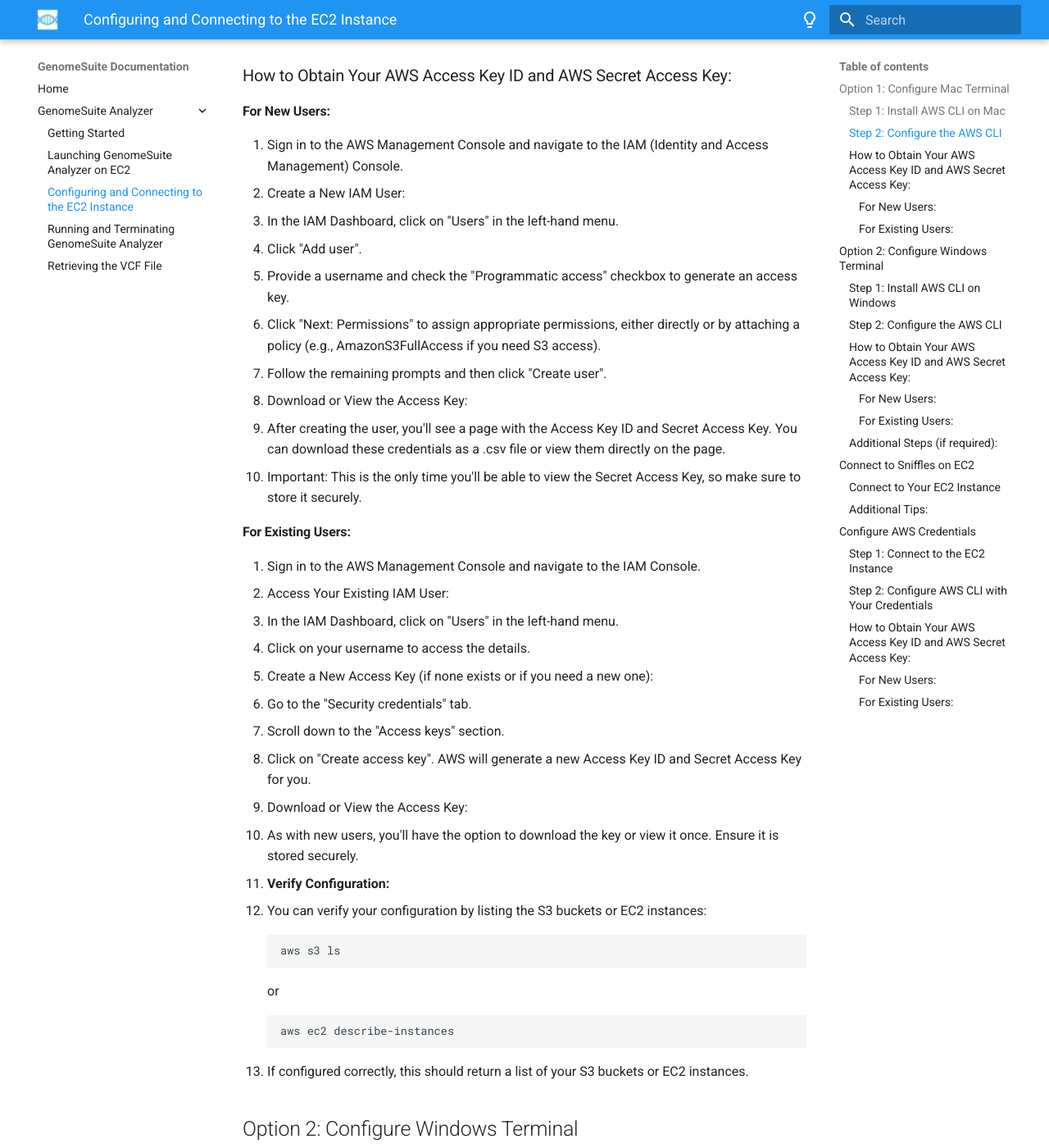
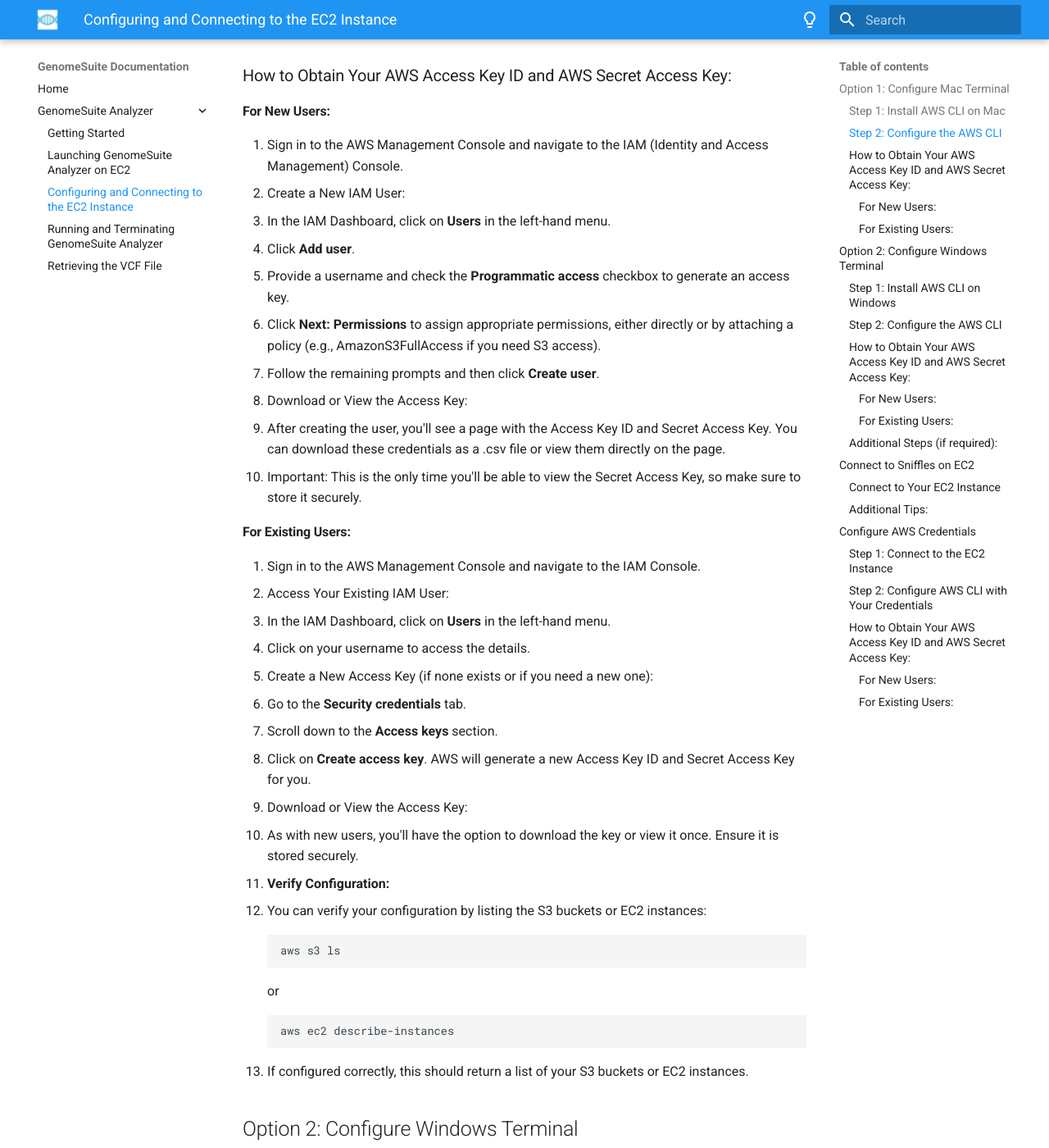
Before and after one commit to The-Sequencing-Center/GenomeSuite-Docs, an MkDocs documentation site: the page built from docs/analyzer-config-connect.md, in a window 1280 px wide and 1400 px high, scrolled down 1398 px. Shown: the whole window at 82% size. Built offline with MkDocs 1.6.1 and Material for MkDocs 9.7.7, drawn with Linux system fonts in a browser that asks for light colours; some of the changed text lies outside the part shown.

Commit message:
Update GS page and fix " to ** markings

````diff
--- a/docs/analyzer-config-connect.md
+++ b/docs/analyzer-config-connect.md
@@ -15,7 +15,7 @@
    * Homebrew is a package manager for macOS that simplifies the installation of software. If you don't have Homebrew installed, run the following command in Terminal:
 
      ```
-     /bin/bash -c "$(curl -fsSL https://raw.githubusercontent.com/Homebrew/install/HEAD/install.sh)"
+     /bin/bash -c **$(curl -fsSL https://raw.githubusercontent.com/Homebrew/install/HEAD/install.sh)**
      ```
    * Follow the on-screen instructions to complete the installation.
 
@@ -54,11 +54,11 @@
 #### For New Users:
 1. Sign in to the AWS Management Console and navigate to the IAM (Identity and Access Management) Console.
 2. Create a New IAM User:
-   * In the IAM Dashboard, click on "Users" in the left-hand menu.
-   * Click "Add user".
-   * Provide a username and check the "Programmatic access" checkbox to generate an access key.
-   * Click "Next: Permissions" to assign appropriate permissions, either directly or by attaching a policy (e.g., AmazonS3FullAccess if you need S3 access).
-   * Follow the remaining prompts and then click "Create user".
+   * In the IAM Dashboard, click on **Users** in the left-hand menu.
+   * Click **Add user**.
+   * Provide a username and check the **Programmatic access** checkbox to generate an access key.
+   * Click **Next: Permissions** to assign appropriate permissions, either directly or by attaching a policy (e.g., AmazonS3FullAccess if you need S3 access).
+   * Follow the remaining prompts and then click **Create user**.
 3. Download or View the Access Key:
    * After creating the user, you'll see a page with the Access Key ID and Secret Access Key. You can download these credentials as a .csv file or view them directly on the page.
    * Important: This is the only time you'll be able to view the Secret Access Key, so make sure to store it securely.
@@ -66,12 +66,12 @@
 #### For Existing Users:
 1. Sign in to the AWS Management Console and navigate to the IAM Console.
 2. Access Your Existing IAM User:
-   * In the IAM Dashboard, click on "Users" in the left-hand menu.
+   * In the IAM Dashboard, click on **Users** in the left-hand menu.
    * Click on your username to access the details.
 3. Create a New Access Key (if none exists or if you need a new one):
-   * Go to the "Security credentials" tab.
-   * Scroll down to the "Access keys" section.
-   * Click on "Create access key". AWS will generate a new Access Key ID and Secret Access Key for you.
+   * Go to the **Security credentials** tab.
+   * Scroll down to the **Access keys** section.
+   * Click on **Create access key**. AWS will generate a new Access Key ID and Secret Access Key for you.
 4. Download or View the Access Key:
    * As with new users, you'll have the option to download the key or view it once. Ensure it is stored securely.
 
@@ -130,11 +130,11 @@
 #### For New Users:
 1. Sign in to the AWS Management Console and navigate to the IAM (Identity and Access Management) Console.
 2. Create a New IAM User:
-   * In the IAM Dashboard, click on "Users" in the left-hand menu.
-   * Click "Add user".
-   * Provide a username and check the "Programmatic access" checkbox to generate an access key.
-   * Click "Next: Permissions" to assign appropriate permissions, either directly or by attaching a policy (e.g., AmazonS3FullAccess if you need S3 access).
-   * Follow the remaining prompts and then click "Create user".
+   * In the IAM Dashboard, click on **Users** in the left-hand menu.
+   * Click **Add user**.
+   * Provide a username and check the **Programmatic access** checkbox to generate an access key.
+   * Click **Next: Permissions** to assign appropriate permissions, either directly or by attaching a policy (e.g., AmazonS3FullAccess if you need S3 access).
+   * Follow the remaining prompts and then click **Create user**.
 3. Download or View the Access Key:
    * After creating the user, you'll see a page with the Access Key ID and Secret Access Key. You can download these credentials as a .csv file or view them directly on the page.
    * Important: This is the only time you'll be able to view the Secret Access Key, so make sure to store it securely.
@@ -142,12 +142,12 @@
 #### For Existing Users:
 1. Sign in to the AWS Management Console and navigate to the IAM Console.
 2. Access Your Existing IAM User:
-   * In the IAM Dashboard, click on "Users" in the left-hand menu.
+   * In the IAM Dashboard, click on **Users** in the left-hand menu.
    * Click on your username to access the details.
 3. Create a New Access Key (if none exists or if you need a new one):
-   * Go to the "Security credentials" tab.
-   * Scroll down to the "Access keys" section.
-   * Click on "Create access key". AWS will generate a new Access Key ID and Secret Access Key for you.
+   * Go to the **Security credentials** tab.
+   * Scroll down to the **Access keys** section.
+   * Click on **Create access key**. AWS will generate a new Access Key ID and Secret Access Key for you.
 4. Download or View the Access Key:
    * As with new users, you'll have the option to download the key or view it once. Ensure it is stored securely.
 
@@ -191,7 +191,7 @@
      ```
      ssh -i /path/to/your-keypair.pem ubuntu@your-instance-public-dns
      ```
-   * Replace `/path/to/your-keypair.pem` with the path to your .pem file and `your-instance-public-dns` with the Public DNS address of your EC2 instance. You can find the Public DNS in the AWS Management Console under the "Instances" section.
+   * Replace `/path/to/your-keypair.pem` with the path to your .pem file and `your-instance-public-dns` with the Public DNS address of your EC2 instance. You can find the Public DNS in the AWS Management Console under the **Instances** section.
 
 4. **Access Your EC2 Instance:**
    * Once connected, you will have shell access to your EC2 instance, allowing you to manage it as needed.
@@ -229,11 +229,11 @@
 #### For New Users:
 1. Sign in to the AWS Management Console and navigate to the IAM (Identity and Access Management) Console.
 2. Create a New IAM User:
-   * In the IAM Dashboard, click on "Users" in the left-hand menu.
-   * Click "Add user".
-   * Provide a username and check the "Programmatic access" checkbox to generate an access key.
-   * Click "Next: Permissions" to assign appropriate permissions, either directly or by attaching a policy (e.g., AmazonS3FullAccess if you need S3 access).
-   * Follow the remaining prompts and then click "Create user".
+   * In the IAM Dashboard, click on **Users** in the left-hand menu.
+   * Click **Add user**.
+   * Provide a username and check the **Programmatic access** checkbox to generate an access key.
+   * Click **Next: Permissions** to assign appropriate permissions, either directly or by attaching a policy (e.g., AmazonS3FullAccess if you need S3 access).
+   * Follow the remaining prompts and then click **Create user**.
 3. Download or View the Access Key:
    * After creating the user, you'll see a page with the Access Key ID and Secret Access Key. You can download these credentials as a .csv file or view them directly on the page.
    * Important: This is the only time you'll be able to view the Secret Access Key, so make sure to store it securely.
@@ -241,12 +241,12 @@
 #### For Existing Users:
 1. Sign in to the AWS Management Console and navigate to the IAM Console.
 2. Access Your Existing IAM User:
-   * In the IAM Dashboard, click on "Users" in the left-hand menu.
+   * In the IAM Dashboard, click on **Users** in the left-hand menu.
    * Click on your username to access the details.
 3. Create a New Access Key (if none exists or if you need a new one):
-   * Go to the "Security credentials" tab.
-   * Scroll down to the "Access keys" section.
-   * Click on "Create access key". AWS will generate a new Access Key ID and Secret Access Key for you.
+   * Go to the **Security credentials** tab.
+   * Scroll down to the **Access keys** section.
+   * Click on **Create access key**. AWS will generate a new Access Key ID and Secret Access Key for you.
 4. Download or View the Access Key:
    * As with new users, you'll have the option to download the key or view it once. Ensure it is stored securely.
 
````
Also changed, not shown: docs/analyzer-getting-started.md (+92 -119 lines), docs/analyzer-launch.md (+13 -13 lines), docs/analyzer-retrieve-vcf.md (+2 -2 lines), docs/analyzer-run-terminate.md (+13 -13 lines).
